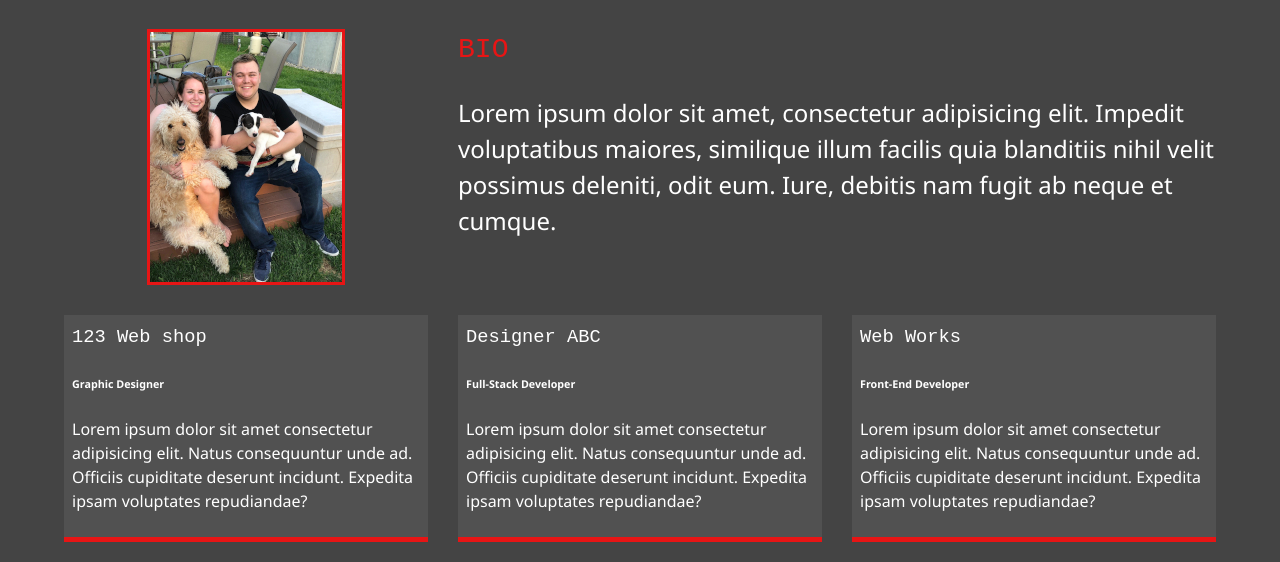
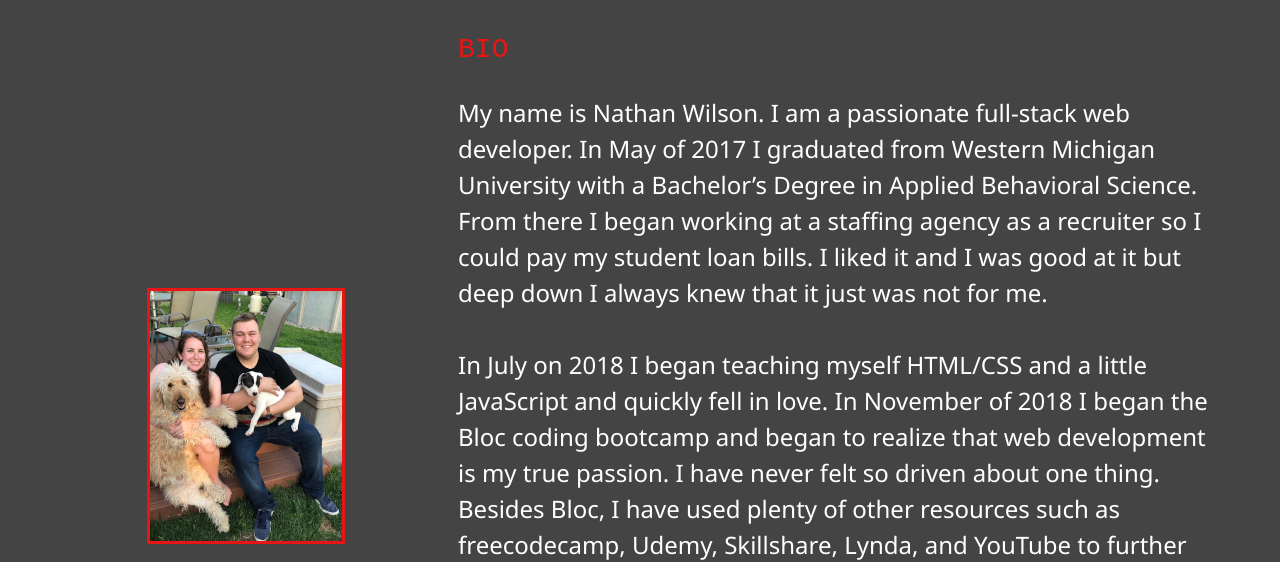
Before and after one commit to NaNathan13/portfolio-website, a website: page dist/about.html in a window 1280 px wide. Shown: the part 253-815 px from the top of the page. Drawn offline with Linux system fonts and the light colour scheme.

Commit message:
Add files via upload

```diff
--- a/dist/about.html
+++ b/dist/about.html
@@ -56,25 +56,32 @@
             <h3 class="text-secondary">
                 BIO
             </h3>
-            <p>Lorem ipsum dolor sit amet, consectetur adipisicing elit. Impedit voluptatibus maiores, similique illum facilis quia blanditiis nihil velit possimus deleniti, odit eum. Iure, debitis nam fugit ab neque et cumque.</p>
+            <p>My name is Nathan Wilson. I am a passionate full-stack web developer. In May of 2017 I graduated from Western Michigan University with a Bachelor’s Degree in Applied Behavioral Science. From there I began working at a staffing agency as a recruiter so I could pay my student loan bills. I liked it and I was good at it but deep down I always knew that it just was not for me.
+                <br>
+                <br>
+                In July on 2018 I began teaching myself HTML/CSS and a little JavaScript and quickly fell in love. In November of 2018 I began the Bloc coding bootcamp and began to realize that web development is my true passion. I have never felt so driven about one thing. Besides Bloc, I have used plenty of other resources such as freecodecamp, Udemy, Skillshare, Lynda, and YouTube to further my knowledge of web design and development.
+                <br>
+                <br>
+                My true affinity is for front-end design and development but I am far from afraid to get my hands dirty on the back end. Web design and development is my calling in life and I look forward to learning something new each and every day.
+                </p>
         </div>
 
         <div class="job job-1">
-            <h3>123 Web shop</h3>
-            <h6>Graphic Designer</h6>
-            <p>Lorem ipsum dolor sit amet consectetur adipisicing elit. Natus consequuntur unde ad. Officiis cupiditate deserunt incidunt. Expedita ipsam voluptates repudiandae?</p>
+            <h3>Education</h3>
+            <h6>Western Michigan University</h6>
+            <p>Bachelor's of Applied Behvioral Psychology</p>
         </div>
 
         <div class="job job-2">
-            <h3>Designer ABC</h3>
-            <h6>Full-Stack Developer</h6>
-            <p>Lorem ipsum dolor sit amet consectetur adipisicing elit. Natus consequuntur unde ad. Officiis cupiditate deserunt incidunt. Expedita ipsam voluptates repudiandae?</p>
+            <h3>Education </h3>
+            <h6>Bloc Coding Boot Camp</h6>
+            <p>Estimated completion: February of 2019. This bootcamp has taught me the fundamentals of web development. Technologies I learned from this program include: HTML5, CSS3, JavaScript/ES6, React, Babel, SQL, Node.js, and PHP</p>
         </div>
 
         <div class="job job-3">
-            <h3>Web Works</h3>
-            <h6>Front-End Developer</h6>
-            <p>Lorem ipsum dolor sit amet consectetur adipisicing elit. Natus consequuntur unde ad. Officiis cupiditate deserunt incidunt. Expedita ipsam voluptates repudiandae?</p>
+            <h3>Previous Employment</h3>
+            <h6>A-Line Staffing Solutions - Staffing Manager</h6>
+            <p>Full-cycle recruiting for Fortune 500 clients. Constant communication over the phone, in person, and by email. I helped people find their dream job.</p>
         </div>
     </div>
 </main>
```
Also changed, not shown: dist/index.html (+2 -2 lines), dist/work.html (+1 -1 lines), dist/contact.html (line endings or trailing spaces), dist/js/main.js (line endings or trailing spaces).
